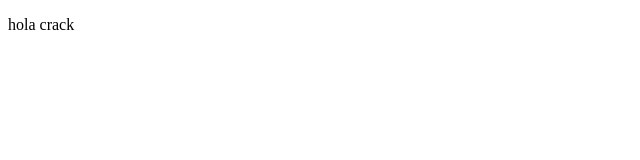
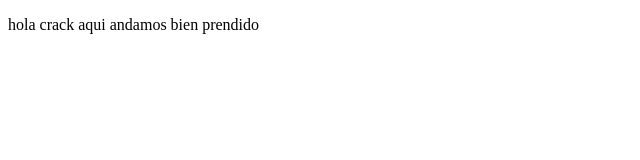
Before and after one commit to jhonelH/proyectocrack, a plain HTML site: page index.html in a window 1280 px wide. Shown: the whole page, without its empty margins (0-640 px from the left). Drawn offline with Linux system fonts and the light colour scheme.

Commit message:
cambios agregamos sitio de web

```diff
--- a/index.html
+++ b/index.html
@@ -5,6 +5,6 @@
     <title>JAVA SCRIT</title>
 </head>
 <body>
-    <p>hola crack</p>
+    <p>hola crack aqui andamos bien prendido</p>
 </body>
 </html>
```
